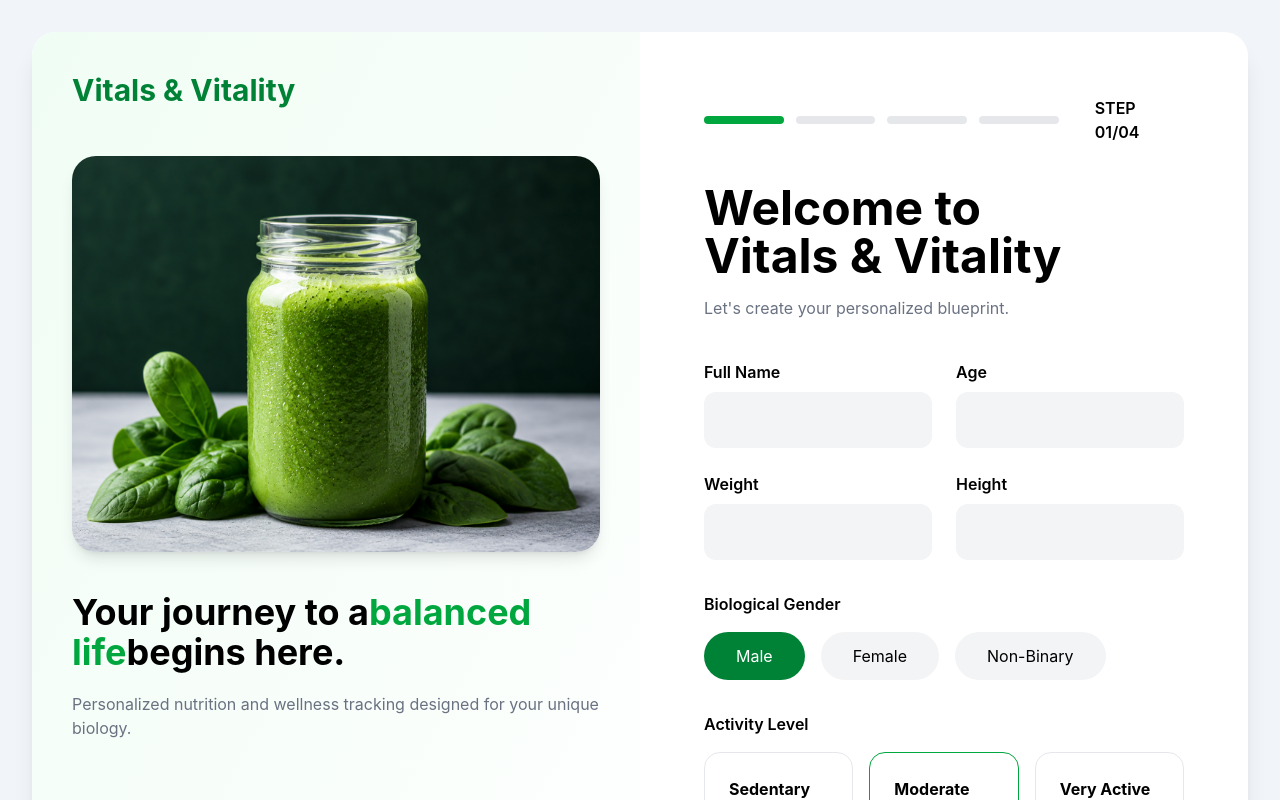
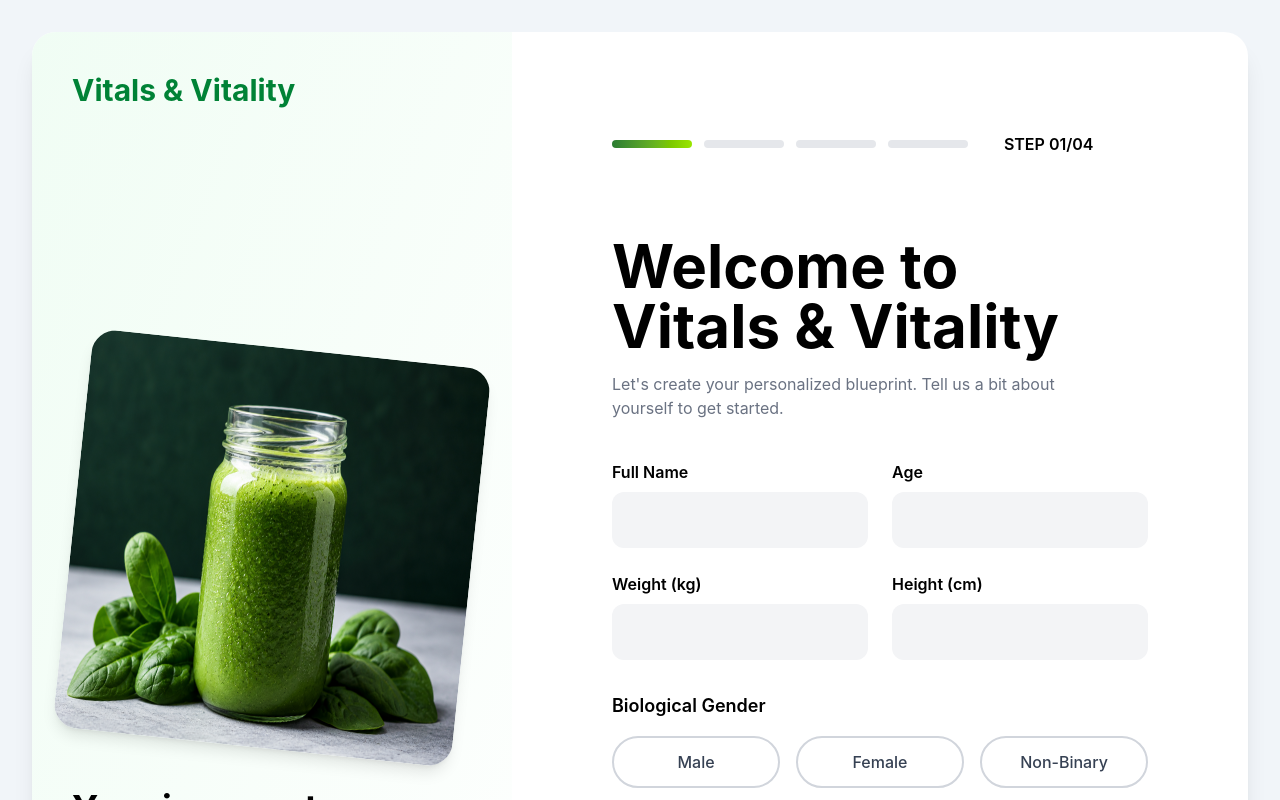
Before and after one commit to Janendrasingh/Vitals-Vitality, a React (Vite) app: page / in a window 1280 px wide. Shown: the top 800 px of the page. Built offline with nearby package versions, Linux system fonts and the light colour scheme.

Commit message:
added functional components

```diff
--- a/src/components/Button.jsx
+++ b/src/components/Button.jsx
@@ -1,14 +1,10 @@
-export default function Button(){
-
-return(
-
-<button
-className="px-10 py-4 rounded-full bg-gradient-to-r from-green-500 to-lime-400 text-white font-semibold">
-
-Next Step →
-
-</button>
-
-)
-
+export default function Button() {
+  return (
+    <button
+      type="button"
+      className="px-10 py-4 rounded-full bg-linear-to-r from-green-500 to-lime-400 text-white font-semibold shadow-lg transition-all duration-300 hover:scale-105 hover:shadow-xl"
+    >
+      Next Step →
+    </button>
+  );
 }
--- a/src/components/GenderSelector.jsx
+++ b/src/components/GenderSelector.jsx
@@ -1,39 +1,46 @@
-export default function GenderSelector(){
+import { useState } from "react";
 
-return(
+export default function GenderSelector() {
+  const [gender, setGender] = useState("");
 
-<div className="mt-8">
+  const genders = ["Male", "Female", "Non-Binary"];
 
-<h3 className="font-semibold mb-4">
+  return (
+    <div className="mt-8">
+      <h3 className="text-lg font-semibold mb-4">
+        Biological Gender
+      </h3>
 
-Biological Gender
+      <div className="grid grid-cols-1 sm:grid-cols-3 gap-4">
+        {genders.map((item) => (
+          <button
+            key={item}
+            onClick={() => setGender(item)}
+            className={`
+              py-3 px-6
+              rounded-full
+              font-medium
+              transition-all
+              duration-300
+              border-2
 
-</h3>
+              ${
+                gender === item
+                  ? "bg-[#2B7C32] text-white border-green-600 shadow-lg scale-105"
+                  : "bg-white text-gray-700 border-gray-300 hover:border-green-500 hover:bg-green-50"
+              }
+            `}
+          >
+            {item}
+          </button>
+        ))}
+      </div>
 
-<div className="flex gap-4">
-
-<button className="px-8 py-3 rounded-full bg-green-700 text-white">
-
-Male
-
-</button>
-
-<button className="px-8 py-3 rounded-full bg-gray-100">
-
-Female
-
-</button>
-
-<button className="px-8 py-3 rounded-full bg-gray-100">
-
-Non-Binary
-
-</button>
-
-</div>
-
-</div>
-
-)
-
+      {gender && (
+        <p className="mt-4 text-green-600 font-medium">
+          Selected Gender: <span className="font-bold">{gender}</span>
+        </p>
+      )}
+    </div>
+  );
 }
--- a/src/components/ProgressBar.jsx
+++ b/src/components/ProgressBar.jsx
@@ -2,7 +2,7 @@ export default function ProgressBar() {
   return (
     <div className="flex items-center gap-3">
 
-      <div className="h-2 w-20 bg-green-600 rounded-full"/>
+      <div className="h-2 w-20 bg-linear-to-r from-[#2B7C32] to-lime-400 rounded-full"/>
 
       <div className="h-2 w-20 bg-gray-200 rounded-full"/>
 
--- a/src/pages/FirstStep.jsx
+++ b/src/pages/FirstStep.jsx
@@ -10,13 +10,10 @@ import smoothie from "../assets/smoothie.jpg";
 export default function FirstPage() {
   return (
     <div className="min-h-screen bg-slate-100 flex justify-center items-center p-8">
-
-      <div className="w-full max-w-7xl bg-white rounded-3xl shadow-xl overflow-hidden grid grid-cols-2">
-
+      <div className="w-full max-w-7xl bg-white rounded-3xl shadow-xl overflow-hidden flex flex-col lg:flex-row">
         {/* LEFT PANEL */}
 
         <div className="bg-linear-to-br from-green-50 to-white p-10">
-
           <h1 className="text-3xl font-bold text-green-700">
             Vitals & Vitality
           </h1>
@@ -24,124 +21,91 @@ export default function FirstPage() {
           <img
             src={smoothie}
             alt=""
-            className="mt-12 rounded-3xl shadow-lg"
+            className="w-100 h-100 mt-60 rounded-3xl shadow-lg rotate-6
+      transition-all
+      duration-500
+      ease-out
+
+      hover:rotate-0
+      hover:-translate-y-3
+      hover:scale-105
+
+      shadow-lg,
+      hover:shadow-[0_45px_90px_rgba(0,0,0,0.45)]
+    "
           />
 
           <h2 className="mt-10 text-4xl font-bold">
-
-            Your journey to a
-
-            <span className="text-green-600">
-
-              balanced life
-
-            </span>
-
-            begins here.
+            Your journey to a <br />
+            <span className="text-green-600">balanced</span> life begins <br />
+            here.
           </h2>
 
           <p className="mt-5 text-gray-500">
-
-            Personalized nutrition and wellness tracking
-            designed for your unique biology.
-
+            Personalized nutrition and wellness <br />
+            tracking designed for your unique biology.
           </p>
-
         </div>
 
         {/* RIGHT PANEL */}
 
-        <div className="p-16">
-
+        <div className="p-25 flex-1">
           <ProgressBar />
 
-          <h1 className="mt-10 text-5xl font-bold">
-
+          <h1 className="mt-20 text-6xl font-bold">
             Welcome to
             <br />
             Vitals & Vitality
-
           </h1>
 
-          <p className="mt-4 text-gray-500">
-
-            Let's create your personalized blueprint.
-
+          <p className="mt-4  text-gray-500">
+            Let's create your personalized blueprint. Tell us a bit about <br />
+            yourself to get started.
           </p>
 
           {/* INPUTS */}
 
           <div className="grid grid-cols-2 gap-6 mt-10">
-
             <InputField label="Full Name" />
             <InputField label="Age" />
 
-            <InputField label="Weight" />
-            <InputField label="Height" />
-
+            <InputField label="Weight (kg)" />
+            <InputField label="Height (cm)" />
           </div>
 
           <GenderSelector />
 
           <div className="mt-8">
-
-            <h3 className="font-semibold mb-4">
-
-              Activity Level
-
-            </h3>
+            <h3 className="font-semibold mb-4">Activity Level</h3>
 
             <div className="grid grid-cols-3 gap-4">
-
               <ActivityCard title="Sedentary" />
 
-              <ActivityCard
-                title="Moderate"
-                active
-              />
+              <ActivityCard title="Moderate" active />
 
               <ActivityCard title="Very Active" />
-
             </div>
-
           </div>
 
           <div className="mt-8">
-
-            <h3 className="font-semibold mb-4">
-
-              Primary Goal
-
-            </h3>
+            <h3 className="font-semibold mb-4">Primary Goal</h3>
 
             <div className="grid grid-cols-3 gap-4">
-
               <GoalCard title="Weight Loss" />
 
               <GoalCard title="Muscle Gain" />
 
               <GoalCard title="Maintenance" />
-
             </div>
-
           </div>
 
           <div className="flex justify-between mt-12">
-
-            <button className="text-gray-500">
-
-              Skip for now
-
-            </button>
+            <button className="text-gray-500">Skip for now</button>
 
             <Button />
-
           </div>
-
         </div>
-
       </div>
-
     </div>
   );
 }
```
